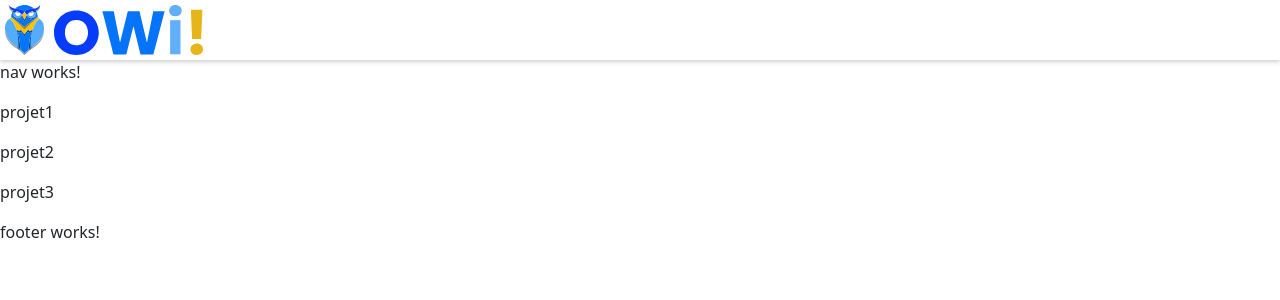
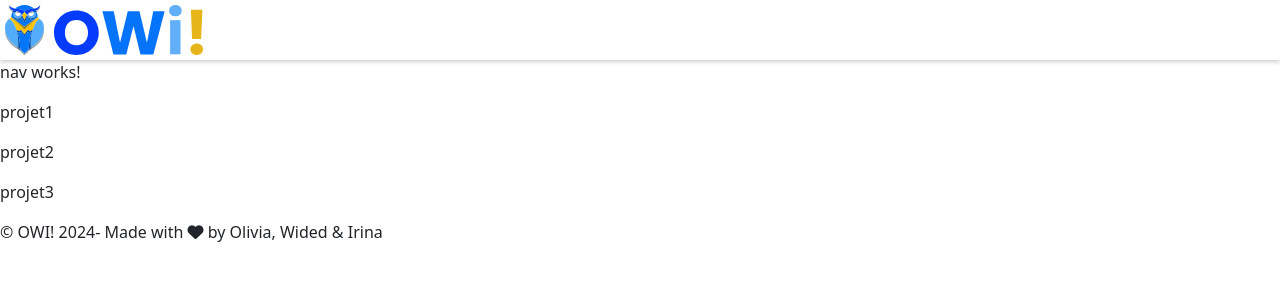
Before and after one commit to Oligraal1/owi-front, an Angular app: page / in a window 1280 px wide. Shown: the top 300 px of the page. Built offline with nearby package versions, Linux system fonts and the light colour scheme.

Commit message:
ajout bootstrap

```diff
--- a/angular.json
+++ b/angular.json
@@ -34,7 +34,8 @@
               }
             ],
             "styles": [
-              "src/styles.scss"
+              "src/styles.scss",
+              "node_modules/@fortawesome/fontawesome-free/css/all.css"
             ],
             "scripts": []
           },
--- a/package.json
+++ b/package.json
@@ -19,6 +19,7 @@
     "@angular/platform-browser-dynamic": "^18.0.0",
     "@angular/router": "^18.0.0",
     "@fortawesome/angular-fontawesome": "^0.15.0",
+    "@fortawesome/fontawesome-free": "^6.5.2",
     "@fortawesome/free-brands-svg-icons": "^5.15.4",
     "@fortawesome/free-regular-svg-icons": "^5.15.4",
     "@fortawesome/free-solid-svg-icons": "^5.15.4",
--- a/src/components/footer/footer.component.html
+++ b/src/components/footer/footer.component.html
@@ -1 +1,3 @@
-<p>footer works!</p>
+<footer class="footer">
+    <p>© OWI! 2024- Made with <span class="fa-solid fa-heart"></span> by Olivia, Wided & Irina</p>
+</footer>
--- a/src/components/nav/nav.component.html
+++ b/src/components/nav/nav.component.html
@@ -1,4 +1,5 @@
 <p>nav works!</p>
 <nav *ngFor="let project of this.projects">
     <p>{{project}}</p>
+    <!-- <p>{{project.Name}}</p> -->
 </nav>
--- a/src/styles.scss
+++ b/src/styles.scss
@@ -3,5 +3,4 @@
 /* Importing Bootstrap SCSS file. */
 @import 'bootstrap/scss/bootstrap';
 
-/* Importing Bootstrap SCSS file. */
-@import 'bootstrap/scss/bootstrap';
+// @import "node_modules/@fortawesome/fontawesome-free/css/all.css";
```
Also changed, not shown: 1 other file (tests, documents, lock files or other folders).
